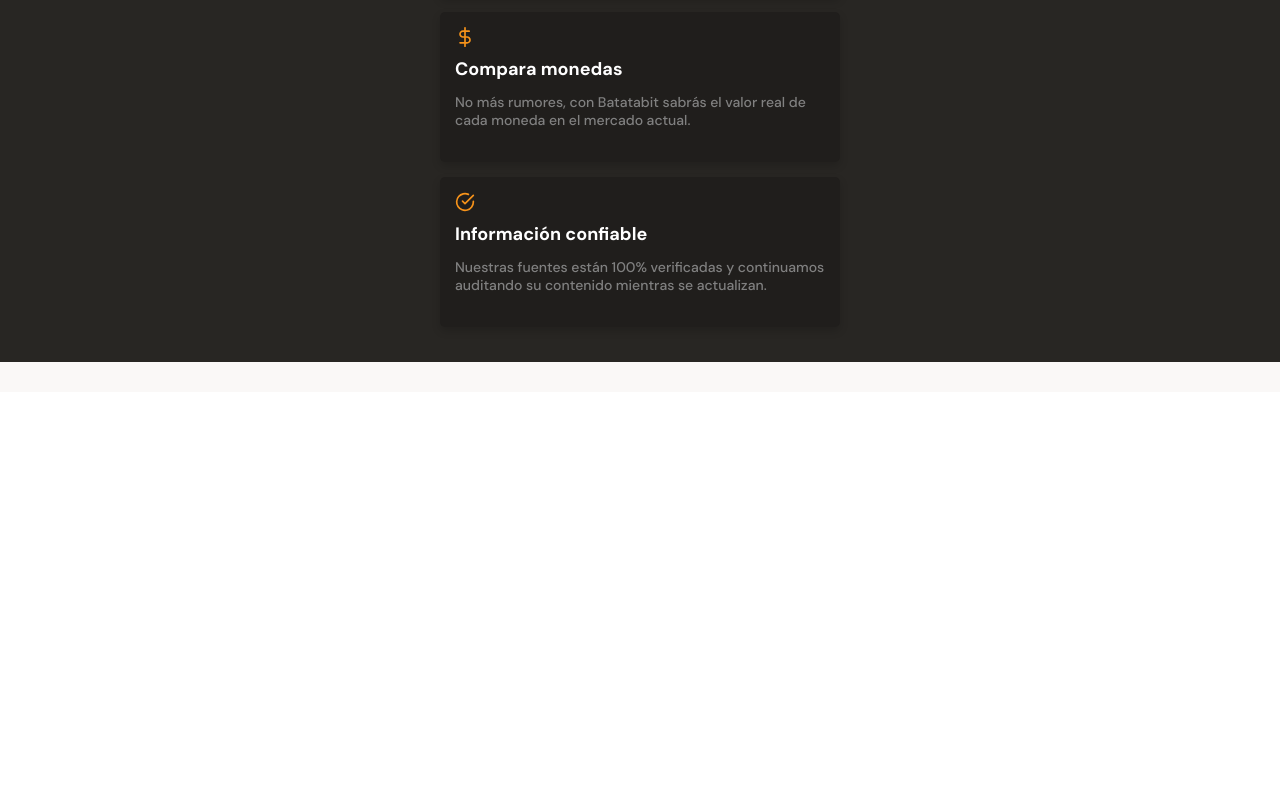
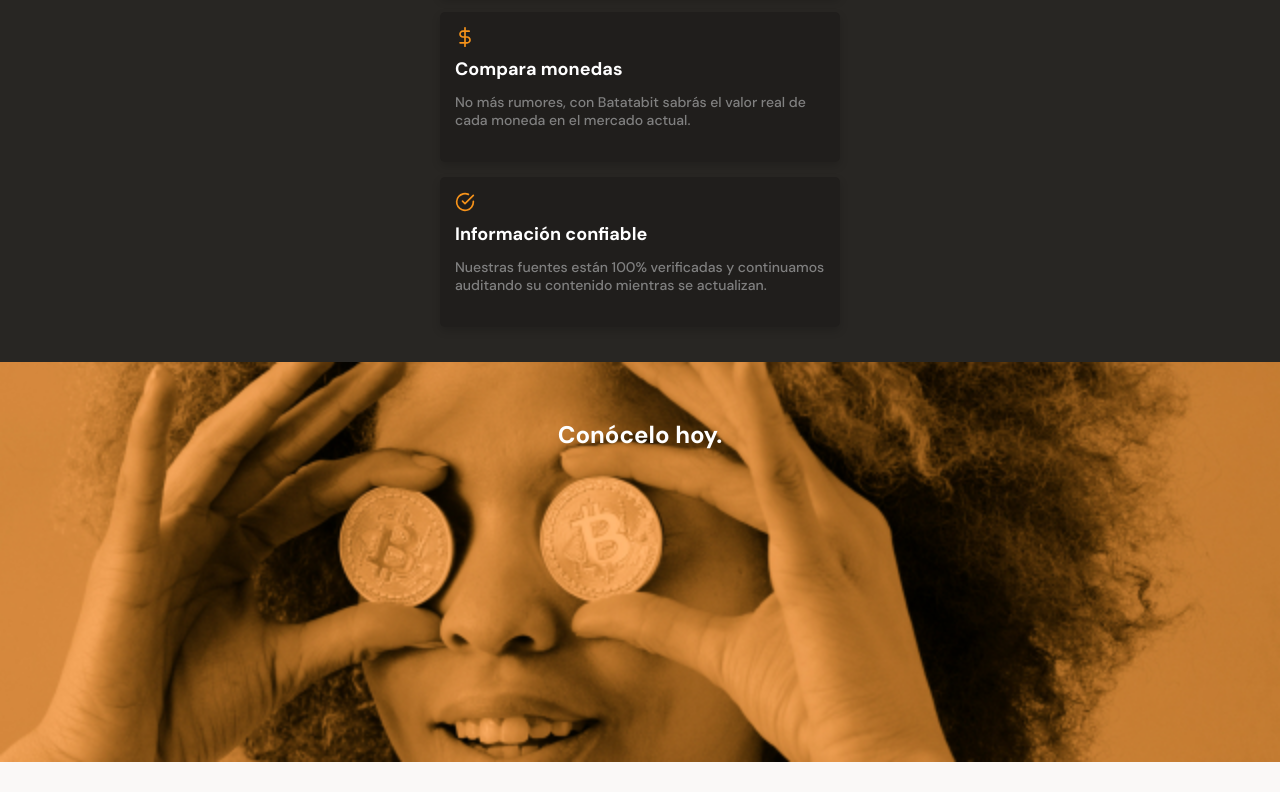
Before and after one commit to kemirandad/batatabit-app, a plain HTML site: page index.html in a window 1280 px wide. Shown: the part 1631-2423 px from the top of the page. Before the commit the page ends 2023 px from the top, so only its background shows below. Drawn offline with Linux system fonts and the light colour scheme.

Commit message:
Agregando la seccion de comodin

```diff
--- a/css/main.css
+++ b/css/main.css
@@ -294,7 +294,7 @@ main{
     width: 90%;
     min-width: 288px;
     max-width: 400px;
-    height: 150px;
+    min-height: 150px;
     margin: 15px auto;
     padding: 15px;
     background-color: var(--black);
@@ -344,3 +344,21 @@ main{
     line-height: 1.8rem;
     color: #808080;
 }
+
+/*Seccion comodin*/
+.bitcoin-img-container{
+    width: 100%;
+    min-width: 320px;
+    height: 50vh;
+    background-image: url("../assets/img/bitcoinbaby2x.jpg");
+    background-position: center;
+    background-size: cover;
+    background-repeat: no-repeat;
+}
+.bitcoin-img-container h2{
+    padding-top: 60px;
+    font-size: 2.4rem;
+    font-weight: bold;
+    line-height: 2.6rem;
+    color: var(--just-white);
+}
--- a/index.html
+++ b/index.html
@@ -156,7 +156,9 @@
                 </article>
             </section>
         </section>
-        <section></section>
+        <section class="bitcoin-img-container">
+            <h2>Conócelo hoy.</h2>
+        </section>
         <section></section>
     </main>
     <footer></footer>
```
